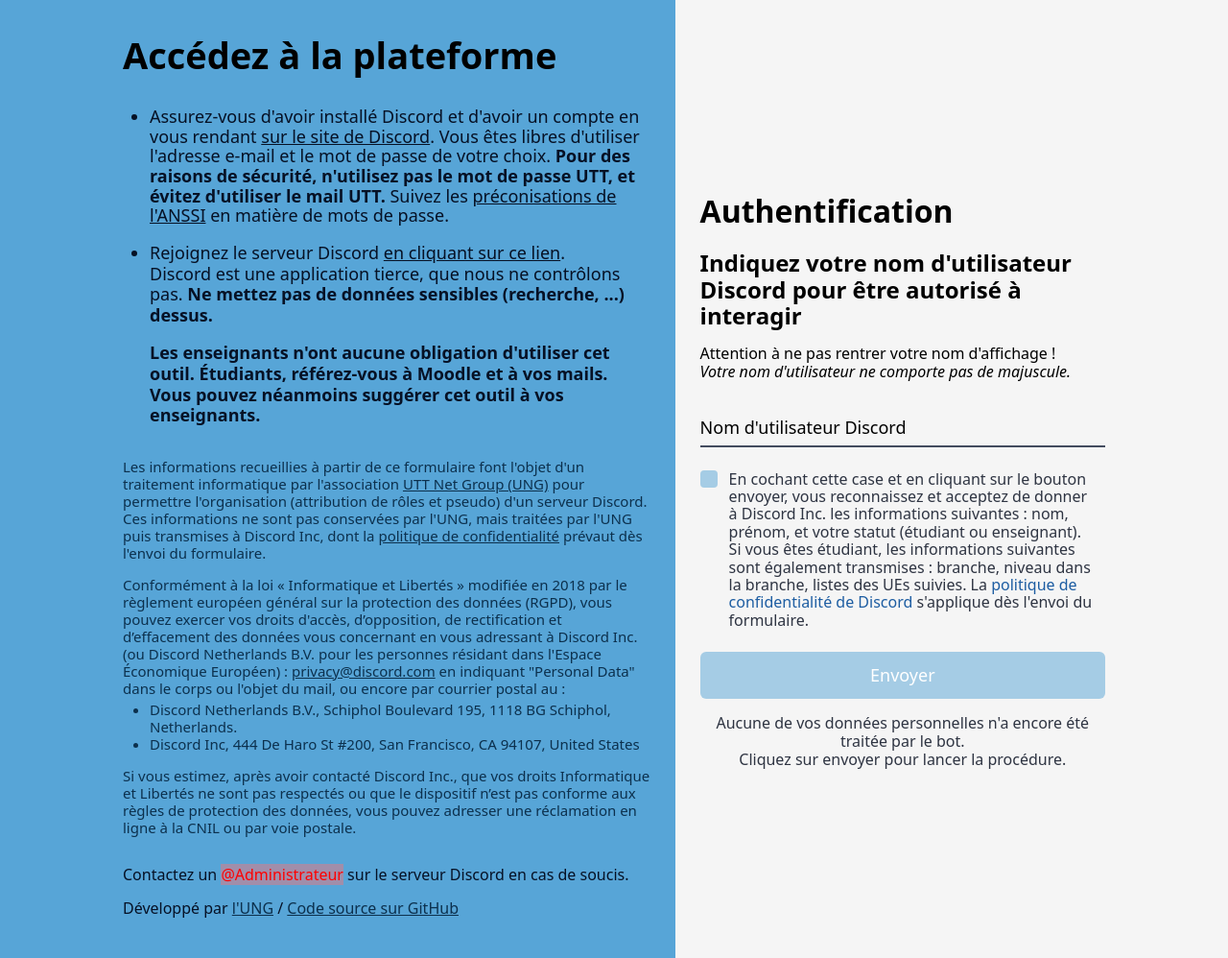
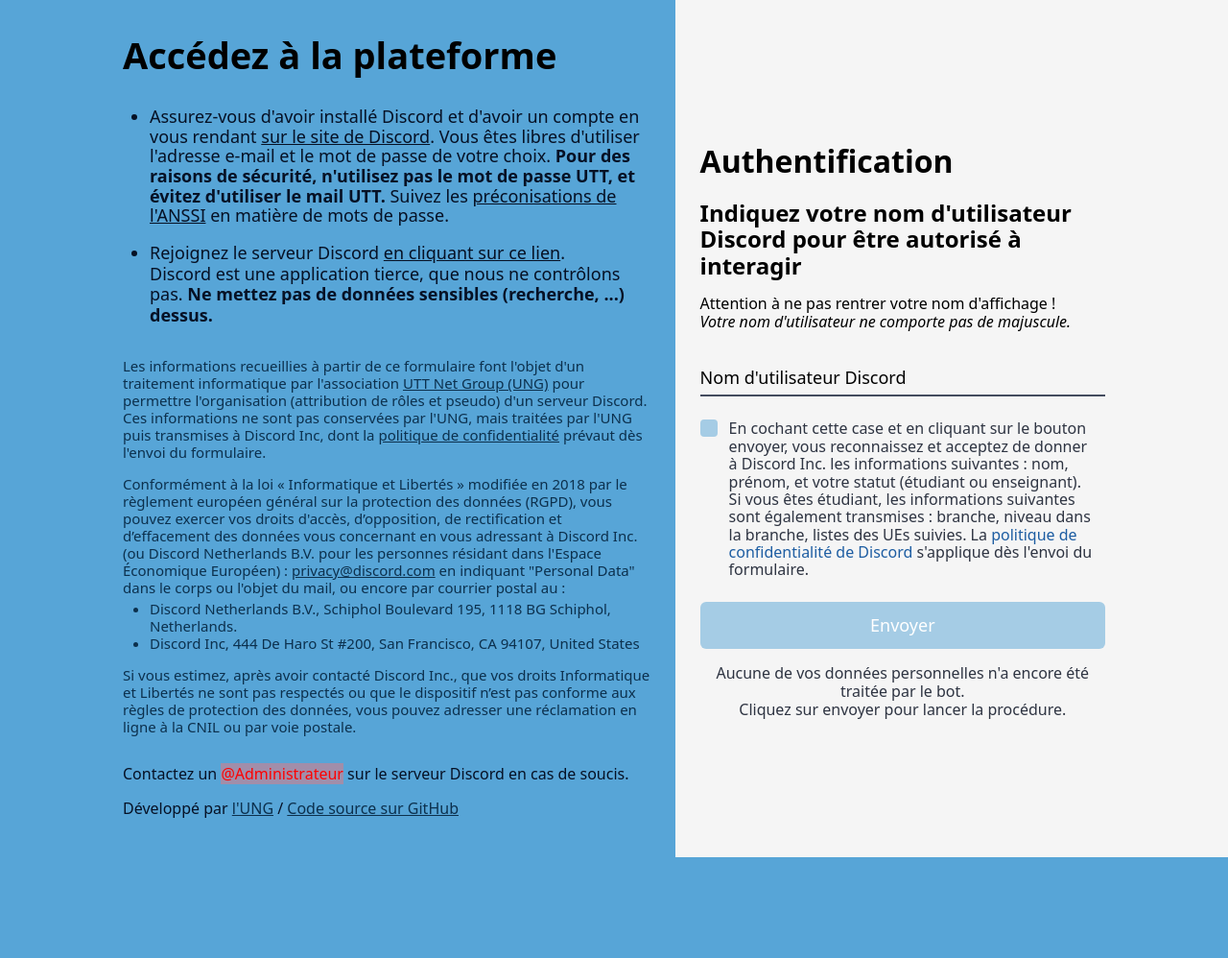
Before and after one commit to ungdev/EtuUTT-Discord-Bot, a Python web app: template templates/form.html.jinja in a window 1280 px wide. Shown: the whole page at 96% size. After the commit the page ends 893 px from the top, so only its background shows below. Run offline with Jinja, Linux system fonts and the light colour scheme; the template is opened without the code that fills it, so the values that code supplies are empty.

Commit message:
chore: remove unnecessary statement in form

```diff
--- a/templates/form.html.jinja
+++ b/templates/form.html.jinja
@@ -64,13 +64,6 @@
                         Discord est une application tierce, que nous ne contrôlons pas.
                         <b>Ne mettez pas de données sensibles (recherche, ...) dessus.</b>
                     </p>
-                    <p>
-                        <strong>
-                            Les enseignants n'ont aucune obligation d'utiliser cet outil.
-                            Étudiants, référez-vous à Moodle et à vos mails. Vous pouvez néanmoins
-                            suggérer cet outil à vos enseignants.
-                        </strong>
-                    </p>
                 </li>
             </ul>
 
```
